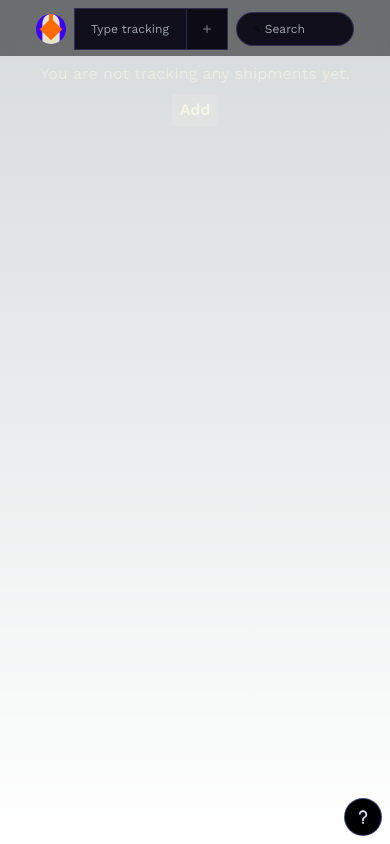
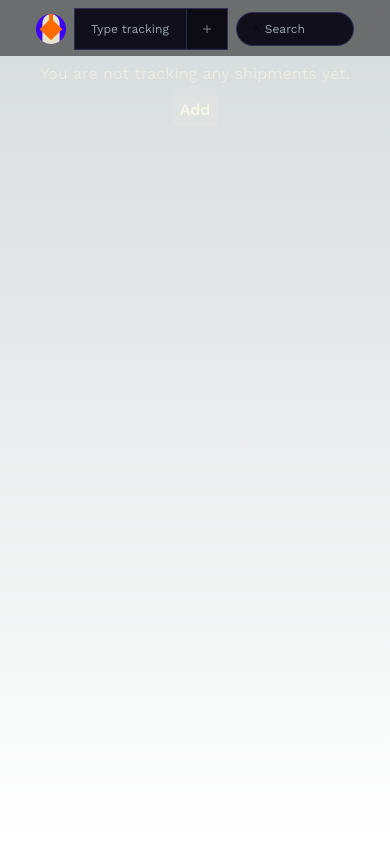
Before and after one commit to GuruUpdesh/track-it, a Next.js app: page / in a window 390 px wide. Built offline with nearby package versions, Linux system fonts and the light colour scheme.

Commit message:
hide help menu on small screen sizes

```diff
--- a/components/ui/HelpMenu.tsx
+++ b/components/ui/HelpMenu.tsx
@@ -99,7 +99,7 @@ const HelpMenu = () => {
 	]
 	return (
 		<Menu open={open} setOpen={setOpen} menu={menu}>
-			<button className="fixed bottom-2 right-2 z-40 rounded-full border border-indigo-400/50 bg-black p-2 text-xl text-indigo-100 hover:border-indigo-400/75 hover:text-white hover:shadow-sm hover:shadow-indigo-700 sm:bottom-10 sm:right-10">
+			<button className="fixed bottom-2 right-2 z-40 hidden rounded-full border border-indigo-400/50 bg-black p-2 text-xl text-indigo-100 hover:border-indigo-400/75 hover:text-white hover:shadow-sm hover:shadow-indigo-700 sm:bottom-10 sm:right-10 md:block">
 				<BiQuestionMark />
 			</button>
 		</Menu>
```
